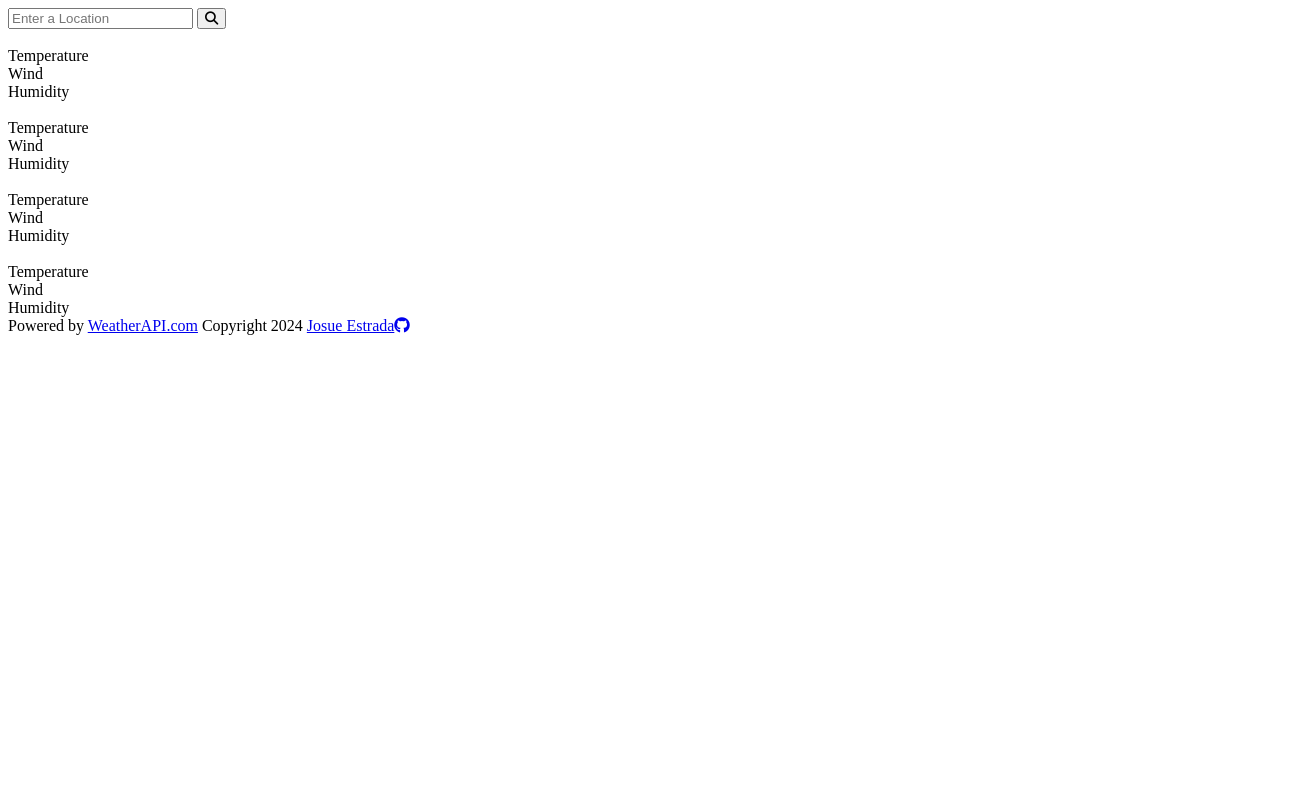
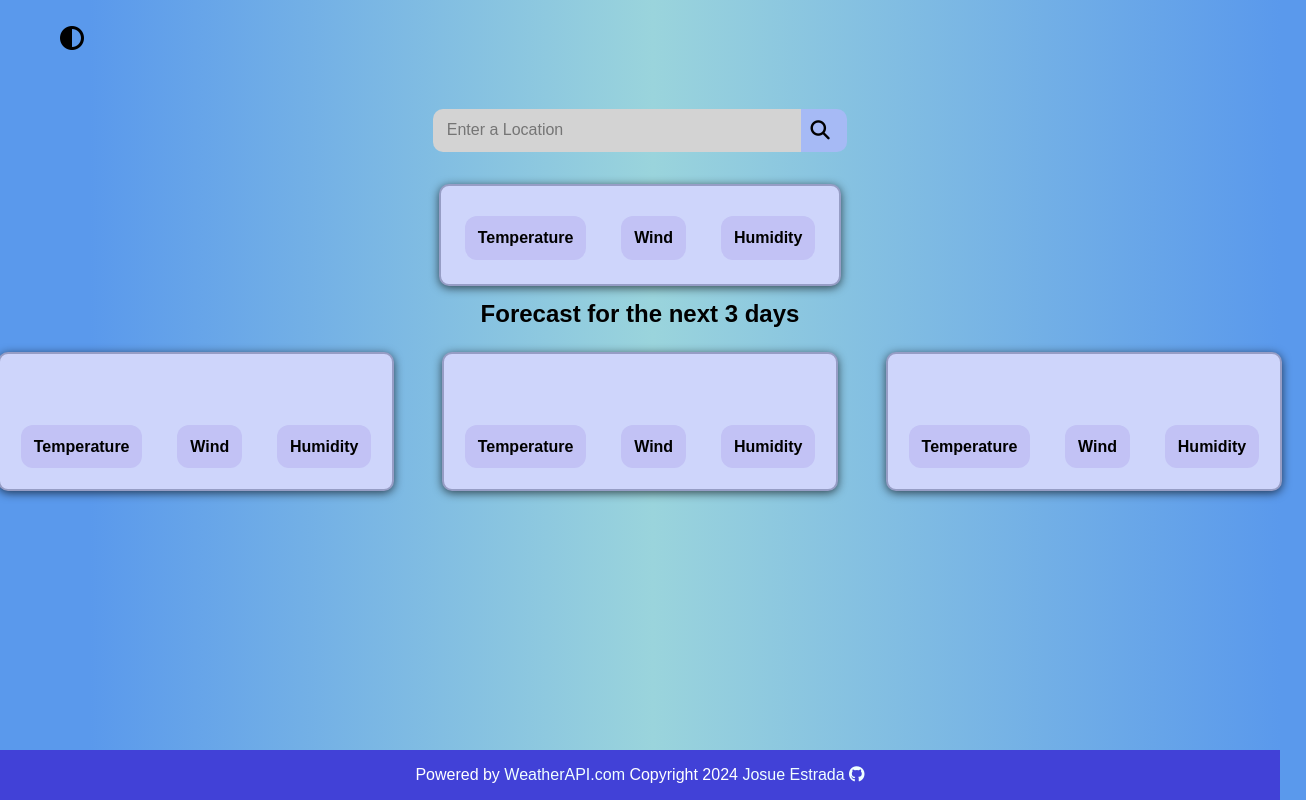
Before and after one commit to josueEstrada-94/weatherAppTOP, a plain HTML site: page index.html in a window 1280 px wide. Shown: the whole page, 1306 px wide, since content can reach past the window. Drawn offline with Linux system fonts and the light colour scheme; no server answers.

Commit message:
Weather App

```diff
--- a/index.html
+++ b/index.html
@@ -6,16 +6,19 @@
     <title>SoleApp</title>
     <link rel="stylesheet" href="https://cdnjs.cloudflare.com/ajax/libs/font-awesome/6.5.1/css/all.min.css">
     <link rel="stylesheet" href="style.css">
+    <link rel="shortcut icon" href="sun-solid.svg" type="image/x-icon">
     <script src="script.js" defer></script>
 </head>
 <body>
+    <i id="dark-mode-icon" class="fa-solid fa-circle-half-stroke"></i>
     <div class="container">
-        <div class="current-weather">
         <div class="input-container">
             <input type="text" id="location" name="location" placeholder="Enter a Location">
             <button id="search-button"><i class="fa-solid fa-magnifying-glass"></i></button>
         </div>
+
         <!--CURRENT WEATHER-->
+        <div class="current-weather">
             <div class="weather-results">
                 <div class="names">
                     <div id="city"></div>
@@ -23,6 +26,7 @@
                     <div id="local-time"></div>
                     <img id="current-icon" src="" alt="">
                 </div>
+
                 <div class="conditions">
                     <div class="details">
                         <div class="title">Temperature</div>
@@ -41,10 +45,14 @@
                 </div>
             </div>
         </div>
+        <h2>Forecast for the next 3 days</h2>
         <!--FORECAST-->
+        <div class="forecast-container">
             <div class="day1-weather">
+                <div class="names date-icon">
                     <div id="local-time-day1"></div>
                     <img id="day1-icon" src="" alt="">
+                </div>
 
                 <div class="conditions">
                     <div class="details">
@@ -65,8 +73,10 @@
             </div>
 
             <div class="day2-weather">
+                <div class="names date-icon">
                     <div id="local-time-day2"></div>
                     <img id="day2-icon" src="" alt="">
+                </div>
 
                 <div class="conditions">
                     <div class="details">
@@ -87,8 +97,10 @@
             </div>
 
             <div class="day3-weather">
+                <div class="names date-icon">
                     <div id="local-time-day3"></div>
                     <img id="day3-icon" src="" alt="">
+                </div>
 
                 <div class="conditions">
                     <div class="details">
@@ -108,11 +120,12 @@
                 </div>
             </div>
         </div>
+    </div>
 
     <!--FOOTER-->
     <footer>
         Powered by <a class='weatherapi' href="https://www.weatherapi.com/" title="Free Weather API">WeatherAPI.com</a>
-        <span>Copyright 2024 <a href="https://github.com/josueEstrada-94">Josue Estrada<i class="fa-brands fa-github"></i></a></span>
+        <span>Copyright 2024 <a href="https://github.com/josueEstrada-94">Josue Estrada <i class="fa-brands fa-github"></i></a></span>
     </footer>
 </body>
 </html>
--- a/script.js
+++ b/script.js
@@ -1,3 +1,39 @@
+//Dark Mode Toggle
+let darkMode = localStorage.getItem('darkMode');
+const darkModeToggle = document.querySelector('#dark-mode-icon');
+
+// check if dark mode is enabled.
+// if it's enabled, turn it off.
+// if it's disabled, turn it on.
+
+const enableDarkMode = () => {
+    // 1. add the class darkmode to the body
+    document.body.classList.add('darkmode');
+    // 2. update darkMode in the localStorage
+    localStorage.setItem('darkMode', 'enabled');
+}
+
+const disableDarkMode = () => {
+    // 1. add the class darkmode to the body
+    document.body.classList.remove('darkmode');
+    // 2. update darkMode in the localStorage
+    localStorage.setItem('darkMode', null);
+}
+
+if(darkMode === 'enabled') {
+    enableDarkMode();
+}
+
+darkModeToggle.addEventListener('click', () => {
+    darkMode = localStorage.getItem('darkMode');
+    if(darkMode !== 'enabled'){
+        enableDarkMode();
+    } else {
+        disableDarkMode();
+    }
+})
+
+
 document.addEventListener('DOMContentLoaded', () => {
     fetchWeatherData('Nicaragua');
     fetchForecastData('Nicaragua');
--- a/style.css
+++ b/style.css
@@ -0,0 +1,172 @@
+* {
+    margin: 0;
+    padding: 0;
+    font-family: Arial, Helvetica, sans-serif;
+    box-sizing: border-box;
+}
+
+:root {
+    --body-color: linear-gradient(90deg, rgba(90,153,236,1) 7%, rgba(154,212,220,1) 51%, rgba(90,153,236,1) 100%);
+    --text-color: black;
+    --cont-color: rgb(206, 213, 251);
+    --border-color: 2px solid rgb(150, 157, 197);
+    --shadow: 0px 2px 10px 0px rgba(0,0,0,0.65);
+    --det-color: rgb(194, 194, 245);
+    --footer-color:rgb(65, 65, 215);
+}
+
+.darkmode {
+    --body-color: rgb(35, 36, 49);
+    --text-color: rgb(209, 213, 219);
+    --cont-color: rgb(63, 65, 77);
+    --border-color: 2px solid rgb(177, 188, 252);
+    --shadow: 0px 2px 10px 0px rgba(219, 221, 223, 0.65);
+    --det-color: rgb(102, 102, 112);
+}
+
+body {
+    min-height: 100vh;
+    background: var(--body-color);
+    color: var(--text-color);
+}
+
+.fa-circle-half-stroke {
+    font-size: 1.5rem;
+    margin: 0.6em 2em;
+    padding: 0.5em;
+    border-radius: 50%;
+}
+
+.fa-circle-half-stroke:hover {
+    background: rgb(217, 228, 239);
+}
+
+.input-container {
+    display: flex;
+    padding-top: 0.3em;
+    padding: 2em;
+}
+
+#location {
+    width: 23em;
+    height: 2.7em;
+    border-top-left-radius: 10px;
+    border-bottom-left-radius: 10px;
+    border: 1px solid transparent;
+    background: lightgray;
+    outline-color: royalblue;
+    padding-left: 0.8em;
+    font-size: 1rem;
+}
+#location:hover {
+    border: 2px solid royalblue;
+}
+
+#search-button{
+    display: flex;
+    justify-content: center;
+    align-items: center;
+    padding-right: 1.3em;
+    border-top-right-radius: 10px;
+    border-bottom-right-radius: 10px;
+    border: transparent;
+    background: rgb(166, 186, 245);
+    cursor: pointer;
+}
+
+#search-button:hover {
+    background-color: royalblue;
+}
+
+.fa-magnifying-glass {
+    font-size: 1.2rem;
+    padding-left: 0.5em;
+}
+
+.container {
+    display: flex;
+    justify-content: center;
+    align-items: center;
+    flex-direction: column;
+}
+
+.current-weather {
+    display: flex;
+    padding: 1.5em;
+    border-radius: 10px;
+    background: var(--cont-color);
+    border: var(--border-color);
+    box-shadow: var(--shadow);
+}
+
+.names {
+    display: flex;
+    flex-direction: column;
+    justify-content: center;
+    align-items: center;
+    font-weight: 600;
+    gap: 2px;
+}
+
+.conditions {
+    display: flex;
+    gap: 2.2em;
+}
+
+.details {
+    display: flex;
+    flex-direction: column;
+    align-items: center;
+    padding: 0.8em;
+    background: var(--det-color);
+    border: none;
+    border-radius: 12px;
+    font-weight: 600;
+}
+
+h2 {
+    margin-top: 0;
+    margin-bottom: 0;
+    padding-bottom: 0;
+    padding-top: 0.6em;
+    box-sizing: border-box;
+}
+
+.forecast-container {
+    display: flex;
+    padding-top: 0;
+}
+
+.day1-weather,
+.day2-weather,
+.day3-weather {
+    border-radius: 10px;
+    margin: 1.5em;
+    padding: 1.3em;
+    background: var(--cont-color);
+    border: var(--border-color);
+    box-shadow: var(--shadow);
+}
+
+.date-icon {
+    display: flex;
+    flex-direction: column;
+    justify-content: center;
+    align-items: center;
+    padding: 1.5em;
+}
+
+footer {
+    background-color: var(--footer-color);
+    color: white;
+    text-align: center;
+    padding: 1em;
+    position: fixed;
+    width: 100%;
+    bottom: 0;
+}
+
+footer a {
+    text-decoration: none;
+    color: azure;
+}
```
Also changed, not shown: sun-solid.svg (added). Lines whose indentation alone changed are shown as unchanged.
